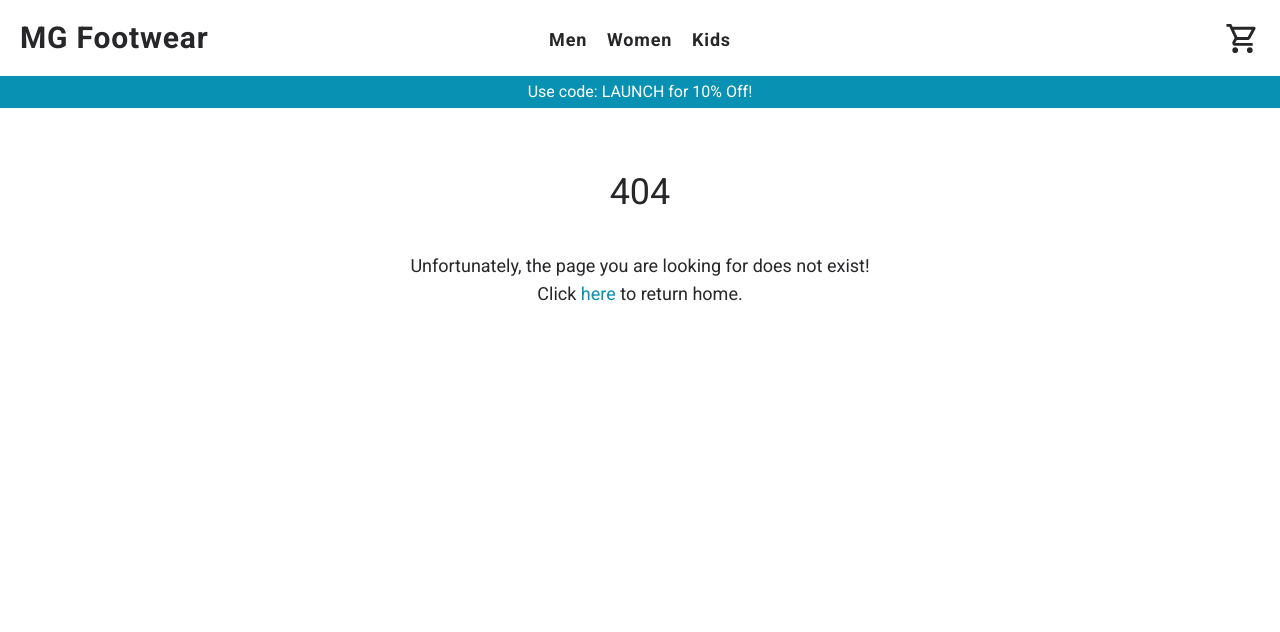
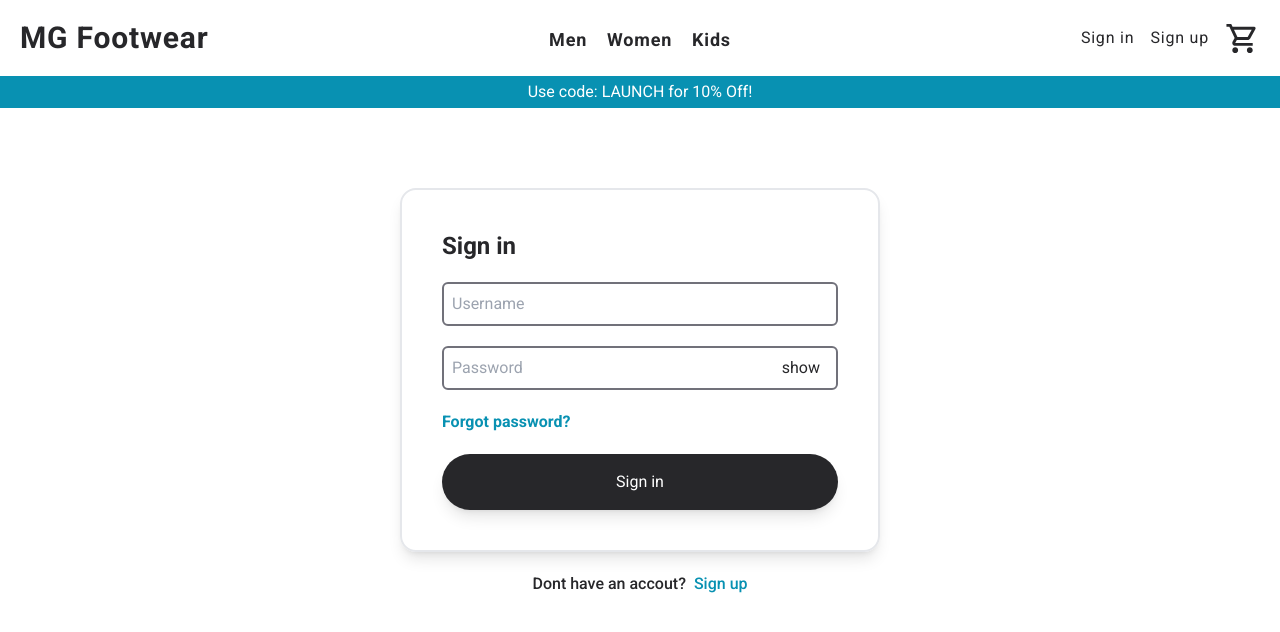
Before and after one commit to MauvG/shoe-store, a Next.js app: page /signin in a window 1280 px wide. Before the commit this address had no page. Shown: the top 632 px of the page. Built offline with nearby package versions, Linux system fonts and the light colour scheme.

Commit message:
added sign in page

```diff
--- /dev/null
+++ b/app/signin/page.jsx
@@ -0,0 +1,101 @@
+"use client";
+
+import Link from "next/link";
+import { useState } from "react";
+
+const page = () => {
+  const [passwordType, setPasswordType] = useState("password");
+  const [passwordShow, setPasswordShow] = useState("show");
+
+  const handlePasswordType = () => {
+    if (passwordType === "password") {
+      setPasswordType("text");
+      setPasswordShow("hide");
+    } else {
+      setPasswordType("password");
+      setPasswordShow("show");
+    }
+  };
+
+  return (
+    <div className="mt-20">
+      {/* Dekstop */}
+      <form
+        action="/"
+        className="sm:flex hidden flex-col gap-5 justify-center w-[60vh] m-auto border-2 shadow-lg p-10 rounded-2xl"
+      >
+        <h1 className="font-bold text-2xl">Sign in</h1>
+        <input
+          placeholder="Username"
+          className="border-2 border-zinc-500 rounded-md p-2 outline-none"
+        />
+
+        <div className="flex justify-between border-2 p-2 border-zinc-500 rounded-md">
+          <input
+            placeholder="Password"
+            type={passwordType}
+            className="w-full outline-none"
+          />
+          <p
+            onClick={handlePasswordType}
+            className="hover:underline underline-offset-4 pr-2"
+          >
+            {passwordShow}
+          </p>
+        </div>
+
+        <Link
+          href="forgotpassword"
+          className="hover:underline underline-offset-4 text-cyan-600 font-bold"
+        >
+          Forgot password?
+        </Link>
+        <input
+          type="submit"
+          value="Sign in"
+          className="bg-zinc-800 text-white rounded-full shadow-lg w-full p-4 hover:bg-zinc-600"
+        />
+      </form>
+
+      {/* Mobile */}
+      <form
+        action="/"
+        className="sm:hidden m-5 flex flex-col gap-5 justify-center border-2 shadow-lg p-10 rounded-2xl"
+      >
+        <h1 className="font-bold text-2xl">Sign in</h1>
+        <input
+          placeholder="Username"
+          className="border-2 border-zinc-500 rounded-md p-2"
+        />
+        <input
+          placeholder="Password"
+          type="password"
+          className="border-2 border-zinc-500 rounded-md p-2"
+        />
+        <Link
+          href="forgotpassword"
+          className="hover:underline underline-offset-4 text-cyan-600 font-bold"
+        >
+          Forgot password?
+        </Link>
+        <input
+          type="submit"
+          value="Sign in"
+          className="bg-zinc-800 text-white rounded-full shadow-lg w-full p-4 hover:bg-zinc-600"
+        />
+      </form>
+
+      <div className="flex font-medium gap-2 justify-center m-5">
+        <h1>Dont have an accout?</h1>
+        <Link
+          href="/signup"
+          className="hover:underline underline-offset-4 text-cyan-600"
+        >
+          Sign up
+        </Link>
+      </div>
+    </div>
+  );
+};
+
+export default page;
--- a/components/Cart.jsx
+++ b/components/Cart.jsx
@@ -11,7 +11,7 @@ const Cart = () => {
   const [isLoading, setLoading] = useState(true);
 
   useEffect(() => {
-    fetch("https://mg-footwear.vercel.app/api/cart")
+    fetch("/api/cart")
       .then((res) => res.json())
       .then((data) => {
         setData(data);
--- a/components/CartShoeCard.jsx
+++ b/components/CartShoeCard.jsx
@@ -12,7 +12,7 @@ const CartShoeCard = ({ shoe }) => {
   );
 
   const removeShoe = async () => {
-    await fetch(`https://mg-footwear.vercel.app/api/cart/${shoe._id}`, {
+    await fetch(`/api/cart/${shoe._id}`, {
       method: "DELETE",
     });
 
@@ -25,7 +25,7 @@ const CartShoeCard = ({ shoe }) => {
       return;
     }
 
-    await fetch(`https://mg-footwear.vercel.app/api/cart/${shoe._id}`, {
+    await fetch(`/api/cart/${shoe._id}`, {
       method: "PATCH",
       body: JSON.stringify({
         size,
--- a/components/Navbar.jsx
+++ b/components/Navbar.jsx
@@ -10,7 +10,7 @@ const Navbar = () => {
           <div className="flex-1 flex items-center">
             <Link
               href="/"
-              className="text-3xl font-bold cursor-pointer hover:underline"
+              className="text-3xl font-bold cursor-pointer hover:scale-110"
             >
               MG Footwear
             </Link>
@@ -37,8 +37,14 @@ const Navbar = () => {
             </Link>
           </div>
 
-          <div className="flex-1 flex items-center justify-end">
-            <Link href="/cart">
+          <div className="flex-1 flex gap-4 items-center justify-end">
+            <Link href="/signin" className="hover:underline underline-offset-4">
+              Sign in
+            </Link>
+            <Link href="/signup" className="hover:underline underline-offset-4">
+              Sign up
+            </Link>
+            <Link href="/cart" className="hover:scale-110">
               <ShoppingCartOutlined
                 fontSize="large"
                 className="cursor-pointer"
```
